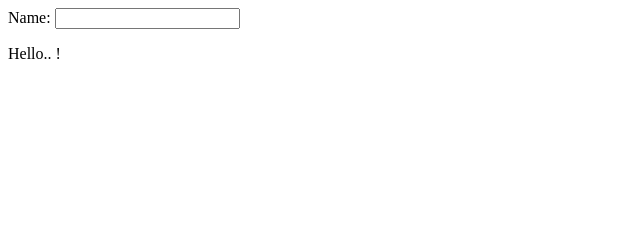
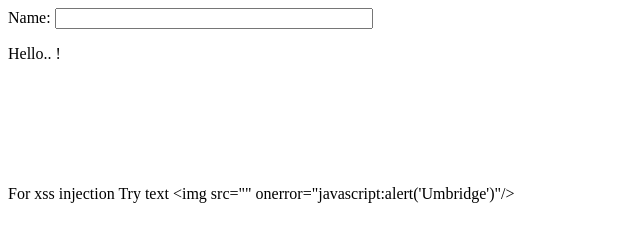
Before and after one commit to anoopelias/da-web, a website: page xss-example/index.html in a window 1280 px wide. Shown: the whole page, without its empty margins (0-640 px from the left). Drawn offline with Linux system fonts and the light colour scheme.

Commit message:
Updated sample content or XSS
Signed-off-by: Anoop Elias <anoopelias@gmail.com>

```diff
--- a/xss-example/index.html
+++ b/xss-example/index.html
@@ -4,10 +4,18 @@
   </head>
   <body>
     <label for="name">Name:</label>
-    <input type="textbox" name="name" id="name"/>
+    <input type="textbox" name="name" id="name" style="width:310px"/>
     <br>
 
     <p>Hello.. <span id="displayName"></span>!</p>
+
+
+    <br>
+    <br>
+    <br>
+    <br>
+    <br>
+    <p> For xss injection Try text &lt;img src="" onerror="javascript:alert('Umbridge')"/&gt; </p>
     <script src="index.js"></script>
   </body>
 </html>
```
